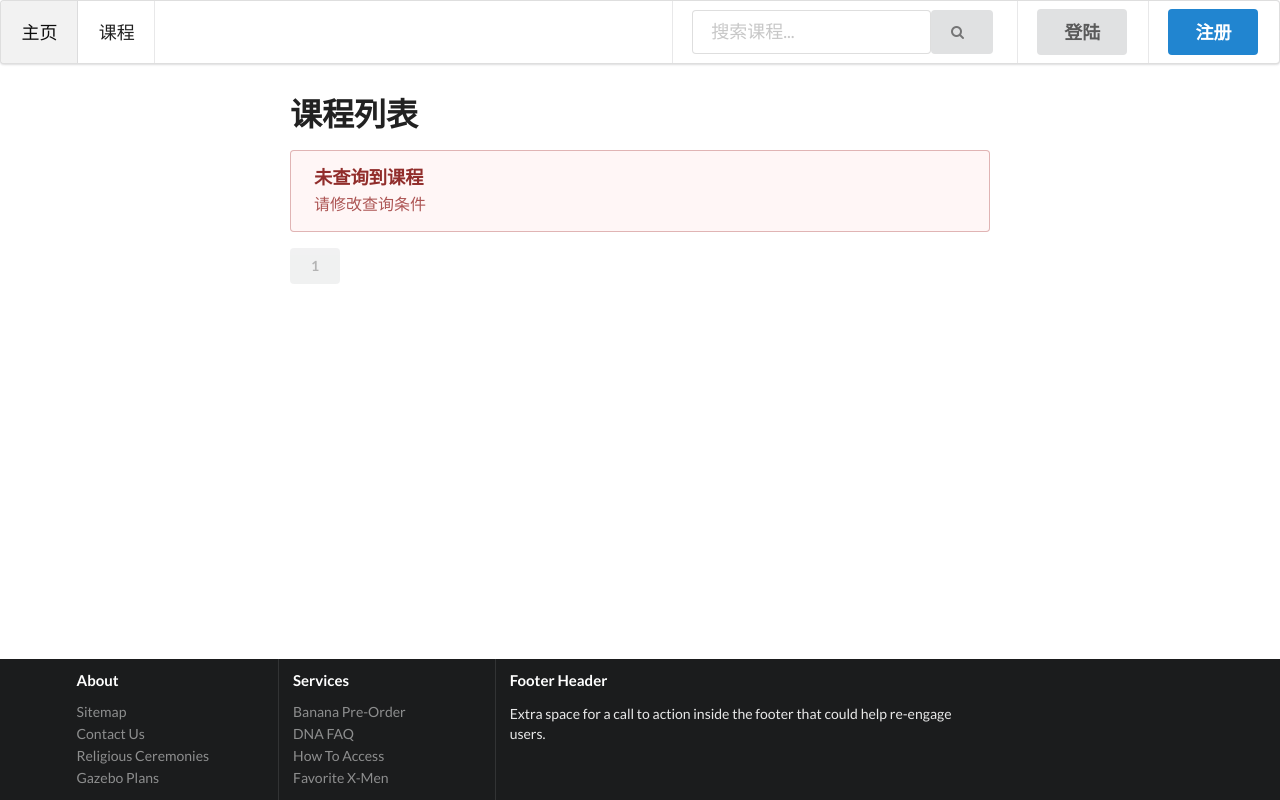
After one commit to bllli/ReverseCourse, a Django app: page /courses in a window 1280 px wide. The commit adds this page. Run offline with Django 3.2, Linux system fonts and the light colour scheme; data that the repository does not hold is empty; parts of the project's set-up code (start-up, migrations or seed data) failed here and were passed over.

Commit message:
+ 课程列表 分页/查询

```diff
--- a/ReverseCourse/urls.py
+++ b/ReverseCourse/urls.py
@@ -24,5 +24,6 @@ urlpatterns = [
         url(r'^login/$', views.login, name='login'),
         url(r'^logout/$', views.logout, name='logout'),
     ]), name='auth'),
+    url(r'^courses$', views.courses, name='courses'),
     url(r'^$', views.index, name='index'),
 ]
--- a/backend/views.py
+++ b/backend/views.py
@@ -1,11 +1,12 @@
 import json
 
 from django.http import HttpResponse, HttpResponseRedirect
+from django.core.paginator import Paginator, PageNotAnInteger, EmptyPage
 from django.shortcuts import render
 from django.contrib import auth
 from django.contrib import messages
 
-from .models import Article
+from .models import Article, Course
 from .forms import LoginForm
 
 
@@ -35,3 +36,23 @@ def logout(request):
     messages.success(request, '登出成功, Bye~')
     auth.logout(request)
     return HttpResponseRedirect('/')
+
+
+def courses(request):
+    queryset = Course.objects.all()
+    query = request.GET.get('query') or None
+    if query:
+        queryset = queryset.filter(title__contains=query)
+    p = Paginator(queryset, 5)
+    page = request.GET.get('page') or 1
+    try:
+        course_list = p.page(page)
+    except PageNotAnInteger:
+        course_list = p.page(1)
+    except EmptyPage:
+        course_list = p.page(p.num_pages)
+    print(course_list.number)
+    return render(request, 'courses.html', {
+        'courses': course_list,
+        'query': query,
+    })
--- a/templates/base.html
+++ b/templates/base.html
@@ -29,12 +29,12 @@
 <body class="site">
 <div class="ui massive menu">
     <a class="active item" href="{% url 'index' %}">主页 </a>
-    <a class="item">课程 </a>
+    <a class="item" href="{% url 'courses' %}">课程 </a>
     <div class="right menu">
         <div class="item">
-            <div class="ui icon input">
-                <input type="text" placeholder="搜索课程...">
-                <i class="search icon"></i>
+            <div class="ui input">
+                <input id="search" type="text" placeholder="搜索课程..." {% if query %}value="{{ query }}"{% endif %}>
+                <button id="search_icon" class="ui button"><i class="search icon"></i></button>
             </div>
         </div>
         {% if not request.user.is_authenticated %}
@@ -116,6 +116,14 @@
         $(this).closest('.message').transition('fade');
     });
     $('.dropdown').dropdown();
+
+    function Search() {
+        var val = $('#search').val();
+        if (val) {
+            window.location = '/courses?query=' + val;
+        }
+    }
+    $('#search_icon').click(Search);
 </script>
 {% block js %}
 {% endblock %}
--- /dev/null
+++ b/templates/courses.html
@@ -0,0 +1,33 @@
+{% extends 'base.html' %}
+
+{% block title %}课程列表{% endblock %}
+
+{% block container %}
+    <div class="ui text container">
+        {#标题#}
+        <div class="ui huge header">课程列表</div>
+        {% for course in courses.object_list %}
+            <div class="ui huge left aligned segment">
+                {{ course.title }}
+                <div class="ui right">讲师：{{ course.author.username }}</div>
+            </div>
+        {% endfor %}
+        {% if not courses.object_list %}
+            <div class="ui negative message">
+                <div class="header">未查询到课程</div>
+                <p>请修改查询条件</p>
+            </div>
+        {% endif %}
+        <div class="ui buttons">
+            {% for page_number in courses.paginator.page_range %}
+                {% ifequal page_number  courses.number %}
+                    <button class="ui disabled button">{{ page_number }}</button>
+                {% else %}
+                    <a href="?page={{ page_number }}{% if query %}&query={{ query }}{% endif %}">
+                        <button class="ui button">{{ page_number }}</button>
+                    </a>
+                {% endifequal %}
+            {% endfor %}
+        </div>
+    </div>
+{% endblock %}
```
